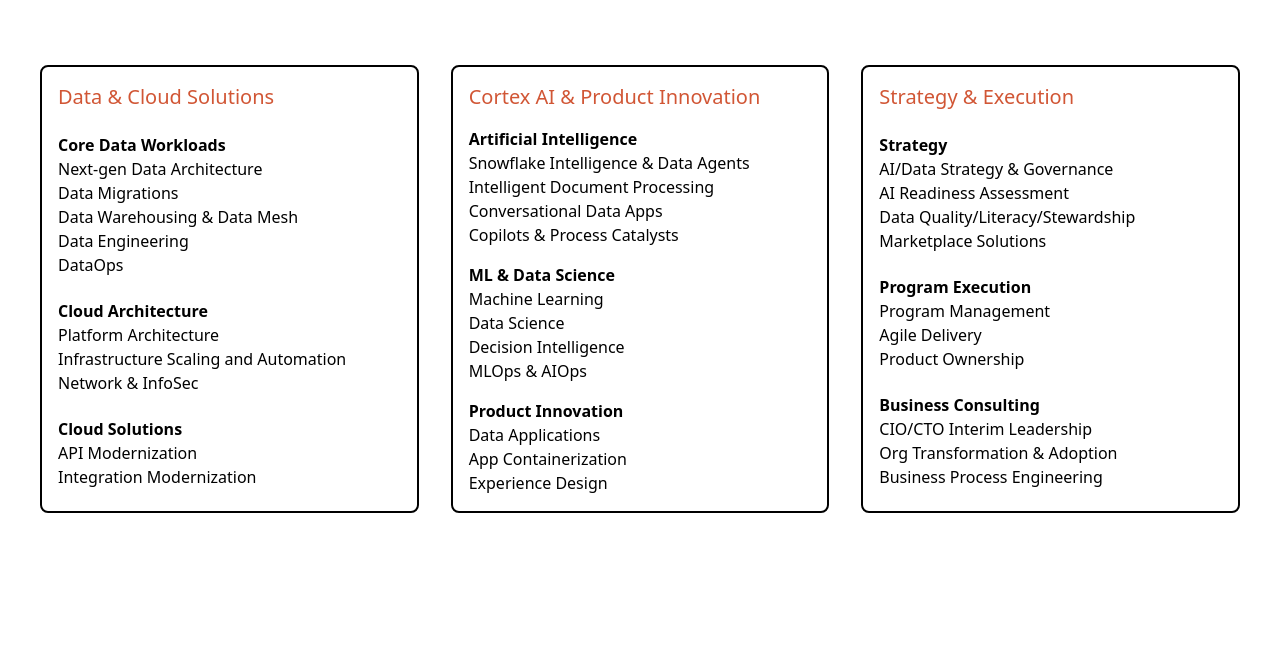
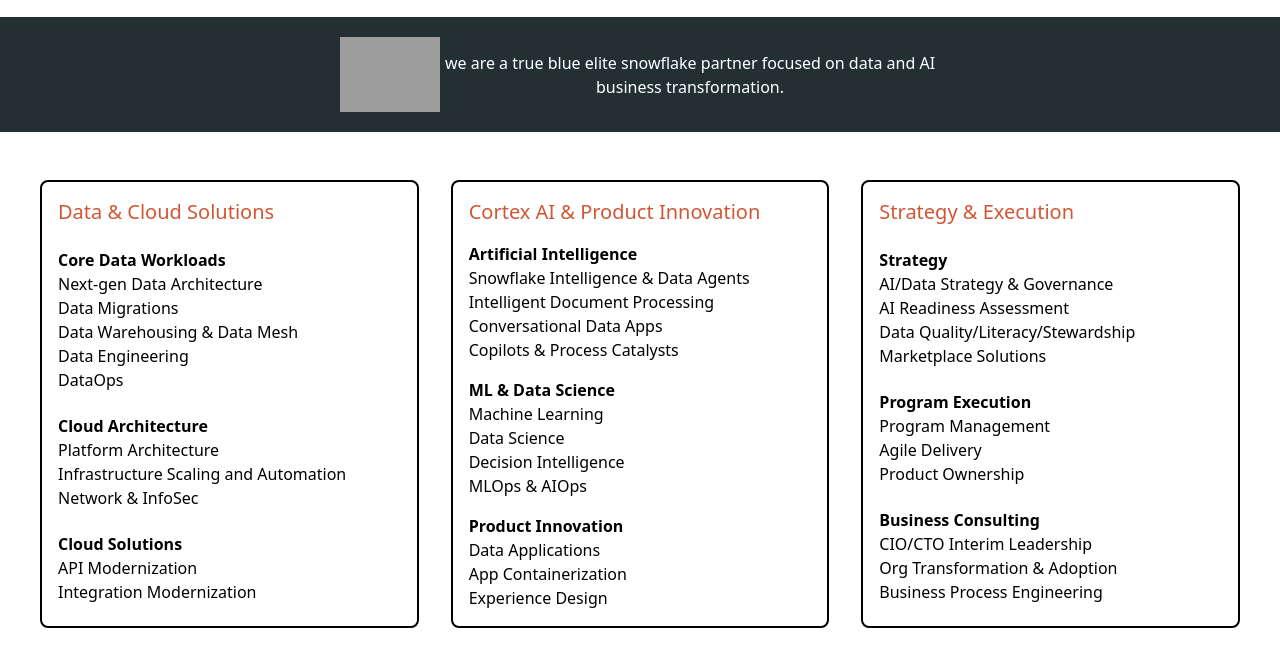
Before and after one commit to evolvconsulting/snowflake-cards, an Astro site: page / in a window 1280 px wide. Shown: the part 62-728 px from the top of the page. Built offline with nearby package versions, Linux system fonts and the light colour scheme; Astro itself is replaced by a stand-in of ours; grey boxes are pictures that could not be loaded.

Commit message:
added banner

```diff
--- a/src/layouts/Layout.astro
+++ b/src/layouts/Layout.astro
@@ -25,8 +25,30 @@ import "../styles/global.css";
 		<title>evolv snowflake</title>
 	</head>
 	<body>
-		<div class="p-5">
-			<img src="/snowflake-cards/evolv-logo.webp" />
+		<div>
+			<div class="p-5">
+				<img src="/snowflake-cards/evolv-logo.webp" />
+			</div>
+			<div class="flex justify-center bg-[#242f33]">
+				<div class="flex flex-row p-5">
+					<img
+						decoding="async"
+						width="100"
+						height="100"
+						src="https://evolv.consulting/wp-content/uploads/2023/11/Services-Elite-150x150.png"
+						class="attachment-thumbnail size-thumbnail wp-image-1675"
+						alt=""
+						srcset="https://evolv.consulting/wp-content/uploads/2023/11/Services-Elite-150x150.png 150w, https://evolv.consulting/wp-content/uploads/2023/11/Services-Elite-300x300.png 300w, https://evolv.consulting/wp-content/uploads/2023/11/Services-Elite-768x768.png 768w, https://evolv.consulting/wp-content/uploads/2023/11/elementor/thumbs/Services-Elite-qeq34s3b9e0ngyt0nxuihxxai9ztarivewghjn49j8.png 250w, https://evolv.consulting/wp-content/uploads/2023/11/Services-Elite.png 1024w"
+						sizes="(max-width: 150px) 100vw, 150px"
+					/>
+					<div class="flex items-center justify-center md:w-[500px]">
+						<p class="text-center text-white">
+							we are a true blue elite snowflake partner focused
+							on data and AI business transformation.
+						</p>
+					</div>
+				</div>
+			</div>
 		</div>
 		<slot />
 	</body>
```
